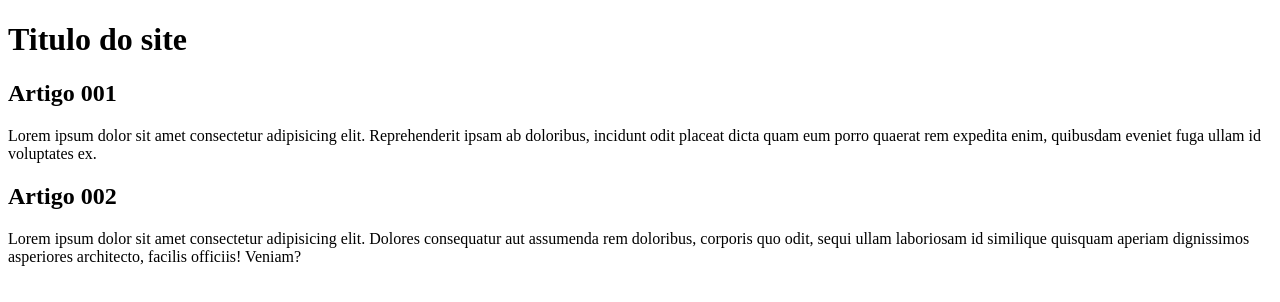
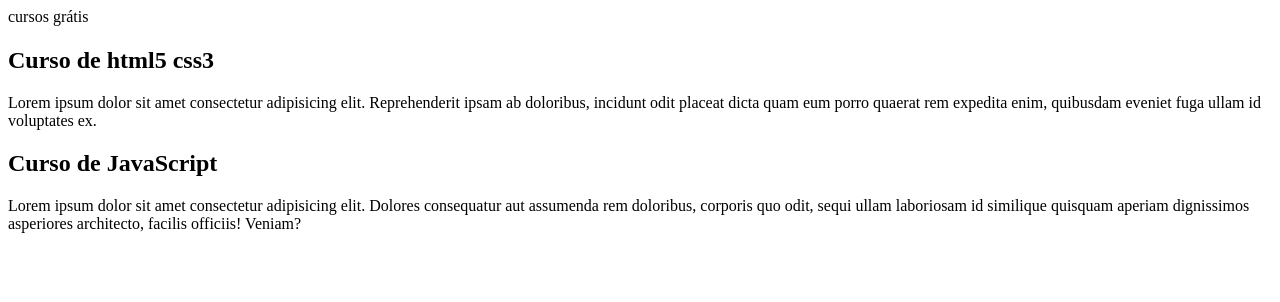
Before and after one commit to GuilhermeMDuarte1/projeto-site, a plain HTML site: page index.html in a window 1280 px wide. Drawn offline with Linux system fonts and the light colour scheme.

Commit message:
comecei a escrever o conteudo

```diff
--- a/index.html
+++ b/index.html
@@ -7,15 +7,15 @@
 </head>
 <body>
     <main>
-        <header>
-            <h1>Titulo do site</h1>
+        <header>cursos grátis
+            <h1></h1>
         </header>
         <article>
-            <h2>Artigo 001</h2>
+            <h2>Curso de html5 css3</h2>
             <p>Lorem ipsum dolor sit amet consectetur adipisicing elit. Reprehenderit ipsam ab doloribus, incidunt odit placeat dicta quam eum porro quaerat rem expedita enim, quibusdam eveniet fuga ullam id voluptates ex.</p>
         </article>
         <article>
-            <h2>Artigo 002</h2>
+            <h2>Curso de JavaScript</h2>
             <p>Lorem ipsum dolor sit amet consectetur adipisicing elit. Dolores consequatur aut assumenda rem doloribus, corporis quo odit, sequi ullam laboriosam id similique quisquam aperiam dignissimos asperiores architecto, facilis officiis! Veniam?</p>
         </article>
     </main>
```
